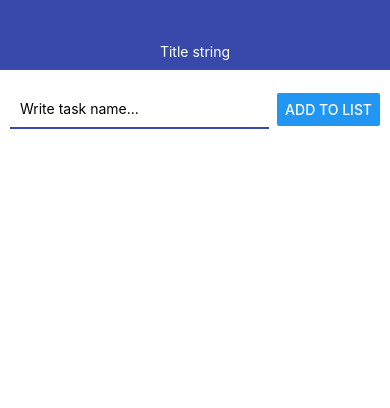
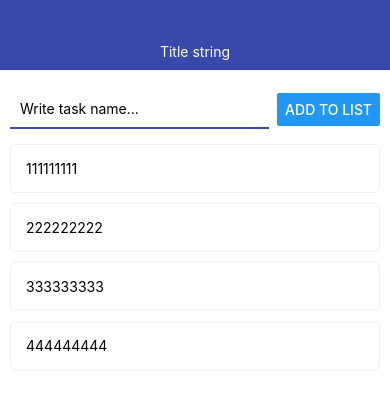
Before and after one commit to dn9506/rnCheck, a React Native app: screen / in a window 390 px wide. Shown: the top 408 px of the page. Built offline with nearby package versions, Linux system fonts and the light colour scheme.

Commit message:
Added Screens

```diff
--- a/App.tsx
+++ b/App.tsx
@@ -1,15 +1,21 @@
 import React, { useState } from "react";
-import { StyleSheet, Text, View } from "react-native";
-import { AddTodo } from "./src/AddTodo";
-import { Navbar } from "./src/Navbar";
-import { Todo } from "./src/Todo";
+import { StyleSheet, Text, View, FlatList } from "react-native";
+import { Navbar } from "./src/components/Navbar";
+import { MainScreen } from "./src/screens/MainScreen";
+import { TodoScreen } from "./src/screens/TodoScreen";
 
 interface ITodos {
   id: string;
   title: string;
 }
 export default function App() {
-  const [todos, setTodos] = useState<ITodos[]>([]);
+  const [todoId, setTodoId] = useState("0");
+  const [todos, setTodos] = useState<ITodos[]>([
+    { id: "1", title: "111111111" },
+    { id: "2", title: "222222222" },
+    { id: "3", title: "333333333" },
+    { id: "4", title: "444444444" },
+  ]);
   const addTodo = (title: string) => {
     setTodos((prev) => [
       ...prev,
@@ -20,18 +26,28 @@ export default function App() {
     ]);
   };
 
+  const removeTodo = (id: string) => {
+    setTodos((prev) => prev.filter((todo) => todo.id !== id));
+  };
+
+  let content = (
+    <MainScreen
+      todos={todos}
+      addTodo={addTodo}
+      removeTodo={removeTodo}
+      openTodo={(id) => setTodoId(id)}
+    />
+  );
+
+  if (todoId.toString() !== "0".toString()) {
+    const selectedTodo = todos.find((todo) => todo.id === todoId)!;
+    content = <TodoScreen goBack={() => setTodoId("0")} todo={selectedTodo} />;
+  }
+
   return (
     <View>
       <Navbar title="Title string" />
-      <View style={styles.container}>
-        <AddTodo onSubmit={addTodo} />
-
-        <View>
-          {todos.map((todo) => (
-            <Todo todo={todo.title} key={todo.id} />
-          ))}
-        </View>
-      </View>
+      <View style={styles.container}>{content}</View>
     </View>
   );
 }
--- a/src/Todo.tsx
+++ /dev/null
@@ -1,26 +0,0 @@
-import React from "react";
-import { Text, View, StyleSheet } from "react-native";
-
-interface ITodo {
-    todo: string,
-    key: string,
-
-}
-
-export const Todo:React.FC<ITodo> = ({ todo }) => {
-    return (<View style={styles.todo}>
-        <Text>{todo}</Text>
-    </View>)
-}
-
-const styles = StyleSheet.create({
-    todo: {
-        flexDirection: "row",
-        alignItems: "center",
-        padding: 15,
-        borderWidth: 1,
-        borderColor: '#eee',
-        borderRadius: 5,
-        marginBottom: 10
-    }
-})
--- /dev/null
+++ b/src/components/Todo.tsx
@@ -0,0 +1,35 @@
+import React from "react";
+import { Text, View, StyleSheet, TouchableOpacity } from "react-native";
+
+interface ITodo {
+  id: string;
+  title: string;
+  onRemove: (id: string) => void;
+  onOpen: (id: string) => void;
+}
+
+export const Todo: React.FC<ITodo> = ({ id, title, onRemove, onOpen }) => {
+  return (
+    <TouchableOpacity
+      activeOpacity={0.5}
+      onPress={() => onOpen(id)}
+      onLongPress={onRemove.bind(null, id)}
+    >
+      <View style={styles.todo}>
+        <Text>{title}</Text>
+      </View>
+    </TouchableOpacity>
+  );
+};
+
+const styles = StyleSheet.create({
+  todo: {
+    flexDirection: "row",
+    alignItems: "center",
+    padding: 15,
+    borderWidth: 1,
+    borderColor: "#eee",
+    borderRadius: 5,
+    marginBottom: 10,
+  },
+});
--- /dev/null
+++ b/src/screens/MainScreen.tsx
@@ -0,0 +1,34 @@
+import React from "react";
+import { View, StyleSheet, FlatList } from "react-native";
+import { AddTodo } from "../components/AddTodo";
+import { Todo } from "../components/Todo";
+
+interface IMainScreen {
+  todos: { id: string; title: string }[];
+  addTodo: (title: string) => void;
+  removeTodo: (id: string) => void;
+  openTodo: (id:string) => void;
+}
+
+export const MainScreen: React.FC<IMainScreen> = ({
+  addTodo,
+  todos,
+  removeTodo,
+  openTodo
+}) => {
+  return (
+    <View>
+      <AddTodo onSubmit={addTodo} />
+
+      <FlatList
+        data={todos}
+        keyExtractor={(item) => item.id.toString()}
+        renderItem={({ item }) => (
+          <Todo id={item.id} title={item.title} onRemove={removeTodo} onOpen={openTodo}/>
+        )}
+      />
+    </View>
+  );
+};
+
+const style = StyleSheet.create({});
--- /dev/null
+++ b/src/screens/TodoScreen.tsx
@@ -0,0 +1,18 @@
+import React from "react";
+import { View, StyleSheet, Text, Button } from "react-native";
+
+interface ITodoScreen {
+    goBack: () => void;
+    todo: {id: string, title: string}
+}
+
+export const TodoScreen: React.FC<ITodoScreen> = ({goBack, todo}) => {
+  return (
+    <View>
+      <Text>{todo.title}</Text>
+      <Button title="Back" onPress={goBack}/>
+    </View>
+  );
+};
+
+const style = StyleSheet.create({});
```
Also changed, not shown: src/components/AddTodo.tsx (renamed from src/AddTodo.tsx), src/components/Navbar.tsx (renamed from src/Navbar.tsx).
